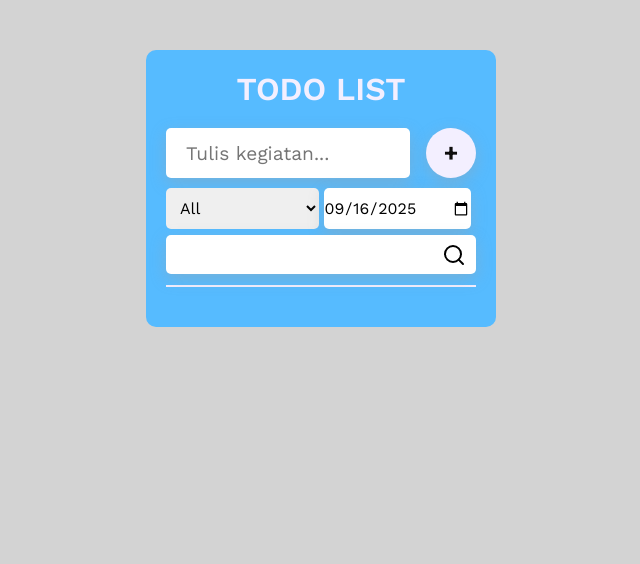
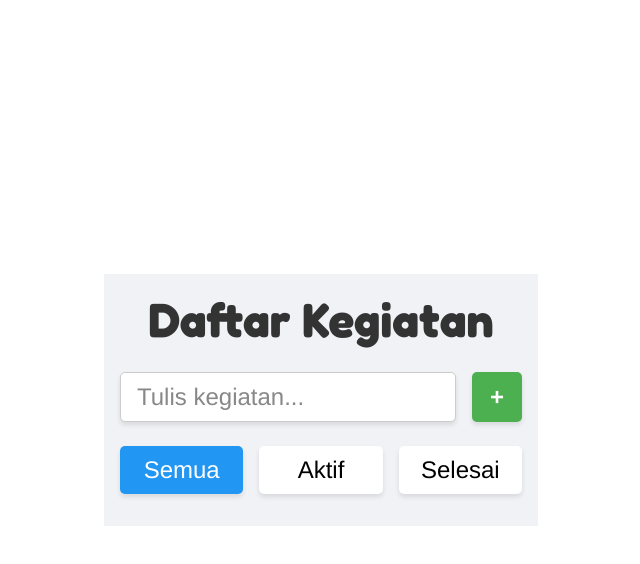
Before and after one commit to Inori-dokusha/mini-projects, a plain HTML site: page todo-list/index.html in a window 1280 px wide. Shown: the whole page, without its empty margins (319-959 px from the left). Drawn offline with nearby package versions, Linux system fonts and the light colour scheme.

```diff
--- a/todo-list/index.css
+++ b/todo-list/index.css
@@ -1,203 +1,193 @@
-* {
+:root {
+    /* --- Core Palette --- */
+    --primary-color: #4caf50; /* Green: For 'Add' buttons, main actions, focus */
+    --primary-hover: #45a049; /* Darker green for hover states */
+
+    --danger-color: #f44336; /* Red: For 'Remove' buttons, destructive actions */
+    --danger-hover: #da190b; /* Darker red for hover states */
+
+    --accent-color: #2196f3; /* Blue: Could be for a secondary action, or general link color */
+    --accent-hover: #1976d2; /* Darker blue for hover states */
+
+    /* --- Grayscale & Text Colors --- */
+    --text-color: #333333; /* Dark grey for general body text */
+    --light-text-color: #ffffff; /* White for text on colored backgrounds */
+    --subtle-text-color: #888888; /* Lighter grey for placeholder text, completed tasks */
+
+    /* --- Background & Borders --- */
+    --page-background: #f0f2f5; /* Very light grey for the overall page background */
+    --card-background: #ffffff; /* White for individual to-do list items/cards */
+    --border-color: #cccccc; /* Light grey for input borders, dividers */
+    --shadow-color: rgba(0, 0, 0, 0.1); /* Light shadow for depth */
+
+    /* --- Completed Task Specific --- */
+    --completed-task-text: var(--subtle-text-color);
+}
+
+/* Reset */
+*,
+*::after,
+*::before {
     margin: 0;
     padding: 0;
     box-sizing: border-box;
-    font-family: "Work Sans", sans-serif;
-    font-weight: 400;
     font-size: 16px;
+    transition: all 300ms;
 }
 
-::-webkit-scrollbar {
-    display: none;
+@media (min-width: 500px) {
+    body {
+        min-height: 100vh;
+        display: grid;
+        place-content: center;
+    }
 }
 
-:root {
-    --white: #f3efff;
-    --blue: #56bbff;
-    --red: #ff2929;
-    --gray: #a0a0a063;
-    --black: #0e0d0d;
-}
-
-body {
-    background-color: lightgray;
-}
-
-button:not(.search-icon) {
-    flex-shrink: 0;
-    width: 50px;
-    height: 50px;
-    border-radius: 100%;
-    border: none;
-    font-size: 1.5rem;
-    font-weight: 700;
-    cursor: pointer;
-}
-
-img {
-    display: flex;
-}
-
+button,
 input,
-select {
-    outline: none;
-    border: none;
-}
-
-hr {
-    border: 1px solid var(--white);
-}
-
-.popup {
-    position: absolute;
-    top: -100px;
-    left: 50%;
-    transform: translateX(-50%);
-    width: max-content;
-    padding-inline: 20px;
-    height: max-content;
-    padding-block: 10px;
-    background-color: var(--red);
-    color: var(--white);
-    transition: all 300ms ease;
-}
-
-.popup.on {
-    top: 10px;
+p {
+    font-family: "Arimo", sans-serif;
 }
 
 .todo-app {
-    margin-top: 50px;
-    margin-inline: auto;
-    max-width: 350px;
-    background-color: var(--blue);
-    padding: 20px;
-    border-radius: 10px;
+    padding: 1rem;
+    background-color: var(--page-background);
+    max-width: 500px;
+    margin: auto;
 }
 
-.todo-app h1 {
-    text-transform: uppercase;
+.title {
+    font-family: "Fredoka", serif;
+    font-weight: 700;
+    font-size: 3rem;
     text-align: center;
-    font-weight: 600;
-    font-size: 2rem;
-    color: var(--white);
-    margin-bottom: 20px;
+    color: var(--text-color);
 }
 
 .todo-input {
+    margin-block: 1.5rem;
     display: flex;
     gap: 1rem;
 }
 
-.todo-input input {
+#todoText {
     width: 100%;
-    font-size: 1.2rem;
-    padding-inline: 20px;
-    color: var(--black);
+    flex-shrink: 1;
+    padding-inline: 1rem;
+    border: 1px solid var(--border-color);
+}
+
+#todoText::placeholder {
+    color: var(--subtle-text-color);
+}
+
+#todoText:focus {
+    outline: 2px solid var(--accent-hover);
+    outline-offset: 2px;
+}
+
+#todoText.danger {
+    outline: 2px solid var(--danger-color);
+    color: var(--danger-color);
+    outline-offset: 2px;
+}
+
+#todoText.danger::placeholder {
+    color: var(--danger-color);
+}
+
+#addTodo {
+    width: 50px;
+    height: 50px;
+    flex-shrink: 0;
+    background-color: var(--primary-color);
+    font-weight: bold;
+    color: var(--light-text-color);
+}
+
+#addTodo:hover {
+    background-color: var(--primary-hover);
+}
+
+input,
+button {
+    font-size: 1.5rem;
     border-radius: 5px;
     border: none;
-    transition: all 300ms ease;
 }
 
-.todo-input button {
-    color: var(--black);
-    background-color: var(--white);
+.filters {
+    display: grid;
+    gap: 1rem;
+    grid-template-columns: repeat(3, 1fr);
 }
 
-.list,
-input,
-button:not(.search-icon) {
-    box-shadow: 0 5px 15px var(--gray);
+.filters button {
+    background-color: var(--light-text-color);
+    padding: 10px;
 }
 
-.features {
-    margin-block: 10px;
-    display: grid;
-    grid-template-columns: repeat(4, 1fr);
-    grid-template-rows: repeat(2, 1fr);
-    gap: 5px;
+.filters button:not(#on):hover {
+    background-color: var(--border-color);
 }
 
-.features * {
+#on {
+    background-color: var(--accent-color);
+    color: var(--light-text-color);
+}
+
+#on:hover {
+    background-color: var(--accent-hover);
+}
+
+.todo-list {
+    margin-block-start: 1rem;
+    max-height: 450px;
+    overflow-y: auto;
+    display: grid;
+    gap: 1rem;
+}
+
+.item {
+    display: grid;
+    grid-template-columns: 20px 1fr 50px;
+    align-items: center;
+    background-color: var(--card-background);
+    padding: 1rem;
     border-radius: 5px;
 }
 
-.dropdown {
-    grid-area: 1 / 1 / 2 / 3;
-    width: 100%;
-    padding: 10px;
+#checkbox:checked ~ .text {
+    color: var(--completed-task-text);
+    text-decoration: line-through;
 }
 
-.date {
-    grid-area: 1 / 3 / 2 / 5;
-    width: 100%;
-    display: flex;
+.text {
+    font-size: 1.5rem;
+    margin-left: 1rem;
 }
 
-.search {
-    grid-area: 2 / 1 / 3 / 5;
-    display: flex;
-    align-items: center;
-    position: relative;
+#removeTodo {
+    background-color: transparent;
+    border-radius: 50px;
+    width: fit-content;
+    justify-self: end;
 }
 
-.search input {
+#removeTodo img {
+    display: flex;
+    margin: 0 auto;
     width: 100%;
-    padding: 10px;
 }
 
-.search .search-icon {
-    position: absolute;
-    right: 10px;
-    top: 0;
-    height: 100%;
-    border: none;
-    background: none;
+button:not(#removeTodo),
+input:not(input[type="checkbox"]),
+.item {
+    box-shadow: 0 3px 5px var(--shadow-color);
 }
 
-.todo-list {
-    list-style: none;
-    margin-top: 20px;
-    color: var(--white);
-    font-size: 2rem;
-    display: grid;
-    gap: 1rem;
-    overflow-y: scroll;
-    max-height: 400px;
+button:not(#removeTodo),
+input:not(input[type="checkbox"]),
+.item {
+    box-shadow: 0 3px 5px var(--shadow-color);
 }
-
-.list {
-    display: flex;
-    align-items: start;
-    justify-content: space-between;
-    background: white;
-    gap: 1rem;
-    width: 100%;
-    border-radius: 50px;
-}
-
-.checkbox {
-    display: flex;
-    align-items: center;
-    justify-content: center;
-    border: 1px solid red;
-}
-
-.list-name {
-    font-size: 1.2rem;
-    color: var(--black);
-    border: 1px solid red;
-    height: 100%;
-    width: 100%;
-    display: flex;
-    align-items: center;
-    justify-content: flex-start;
-}
-
-.remove {
-    background-color: var(--red);
-}
-
-.remove img {
-    margin: 0 auto;
-}
--- a/todo-list/index.html
+++ b/todo-list/index.html
@@ -1,46 +1,40 @@
-<!DOCTYPE html>
+<!doctype html>
 <html lang="id">
-
     <head>
         <meta charset="UTF-8" />
         <meta name="viewport" content="width=device-width, initial-scale=1.0" />
         <title>Todo List</title>
+
         <link rel="preconnect" href="https://fonts.googleapis.com" />
         <link rel="preconnect" href="https://fonts.gstatic.com" crossorigin />
-    <link href="https://fonts.googleapis.com/css2?family=Work+Sans:ital,wght@0,100..900;1,100..900&display=swap" rel="stylesheet" />
+        <link
+            href="https://fonts.googleapis.com/css2?family=Arimo:ital,wght@0,400..700;1,400..700&family=Fredoka:wght@300..700&display=swap"
+            rel="stylesheet"
+        />
+
         <link rel="stylesheet" href="index.css" />
     </head>
 
     <body>
-    <div class="popup">
-        <p class="text">Kegiatan tidak boleh kosong!</p>
-    </div>
         <div class="todo-app">
-        <h1>Todo List</h1>
+            <!-- Judul -->
+            <div class="title">Daftar Kegiatan</div>
 
+            <!-- Input kegiatan -->
             <div class="todo-input">
-            <input type="text" id="todoText" placeholder="Tulis kegiatan..." />
+                <input
+                    type="text"
+                    id="todoText"
+                    placeholder="Tulis kegiatan..."
+                />
                 <button id="addTodo">&#43;</button>
             </div>
 
-        <div class="features">
-            <select class="dropdown">
-                <option value="all" selected>All</option>
-                <option value="active">Active</option>
-                <option value="complated">Completed</option>
-            </select>
-            <div class="date">
-                <input type="date" value="2025-09-16" />
+            <div class="filters">
+                <button class="all" id="on">Semua</button>
+                <button class="active">Aktif</button>
+                <button class="completed">Selesai</button>
             </div>
-            <div class="search">
-                <input type="search">
-                <button class="search-icon">
-                    <img src="icon/search.svg" />
-                </button>
-            </div>
-        </div>
-
-        <hr />
 
             <ul class="todo-list" id="todoList">
                 <!-- List item todo akan muncul di sini -->
@@ -49,5 +43,4 @@
 
         <script src="index.js"></script>
     </body>
-
 </html>
--- a/todo-list/index.js
+++ b/todo-list/index.js
@@ -1,20 +1,23 @@
 const todo = [];
 
+//Get all elements
 const input = document.querySelector("#todoText");
 const button = document.querySelector("#addTodo");
 const ul = document.querySelector("#todoList");
-const popup = document.querySelector(".popup");
+const filtersButton = document.querySelectorAll(".filters button");
 
+//Button to add new todo
 button.addEventListener("click", addTodo);
 
 function addTodo() {
     const inputValue = input.value;
 
+    //check value of input
     if (!inputValue) {
-        popup.classList.add("on");
+        input.classList.add("danger");
         setTimeout(() => {
-            popup.classList.remove("on");
-        }, 2000);
+            input.classList.remove("danger");
+        }, 1000);
     } else {
         input.value = "";
         todo.push(inputValue);
@@ -25,28 +28,39 @@
 function renderTodo() {
     let html = "";
 
-    todo.forEach((item) => {
+    todo.forEach(item => {
         const li = `
-            <li class="list"
-                <div class="checkbox">
-                    <input type="checkbox" />
-                </div>
-                <div class="list-name">
-                    <p>${item}</p>
-                </div>
-                <button class="remove">
-                    <img src="icon/trash.svg"/>
+           <li class="item">
+                <input type="checkbox" id="checkbox" />
+                <p class="text">${item}</p>
+                <button id="removeTodo">
+                    <img src="icon/trash.svg" width="24" />
                 </button>
             </li>
     `;
         html += li;
     });
     ul.innerHTML = html;
-    const btnRemove = document.querySelectorAll(".remove");
+
+    const btnRemove = document.querySelectorAll("#removeTodo");
     btnRemove.forEach((item, index) => {
         item.addEventListener("click", () => {
             todo.splice(index, 1);
             renderTodo();
         });
     });
+    const checkbox = document
+        .querySelectorAll("input[type='checkbox']")
+        .forEach((box, index) => {
+            const p = document.querySelectorAll(".text");
+            box.addEventListener("change", () => {
+                if(box.checked === true) {
+                const checklist = p[index].setAttribute(
+                    "data-checklist",
+                    "true"
+                );
+                console.log(box.checked);
+                }
+            });
+        });
 }
```
Also changed, not shown: todo-list/icon/trash.svg. Lines whose indentation alone changed are shown as unchanged.
